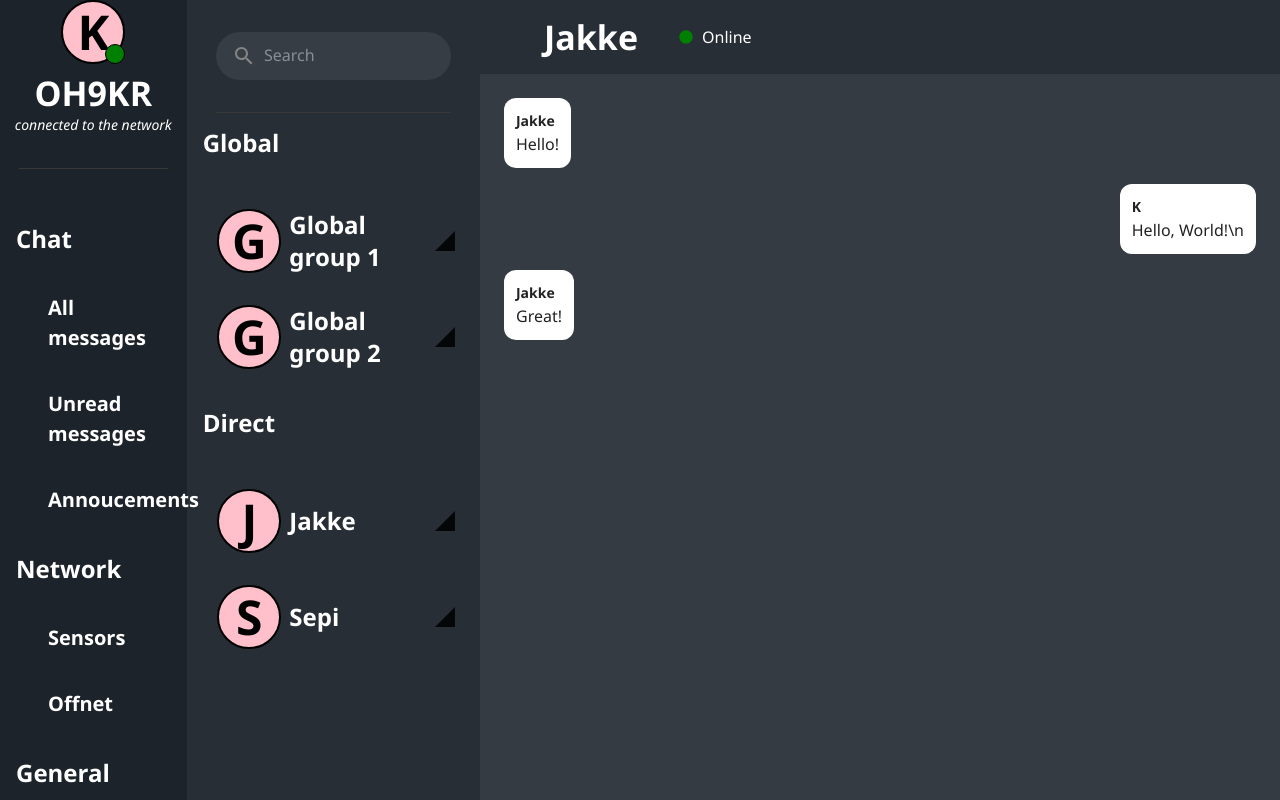
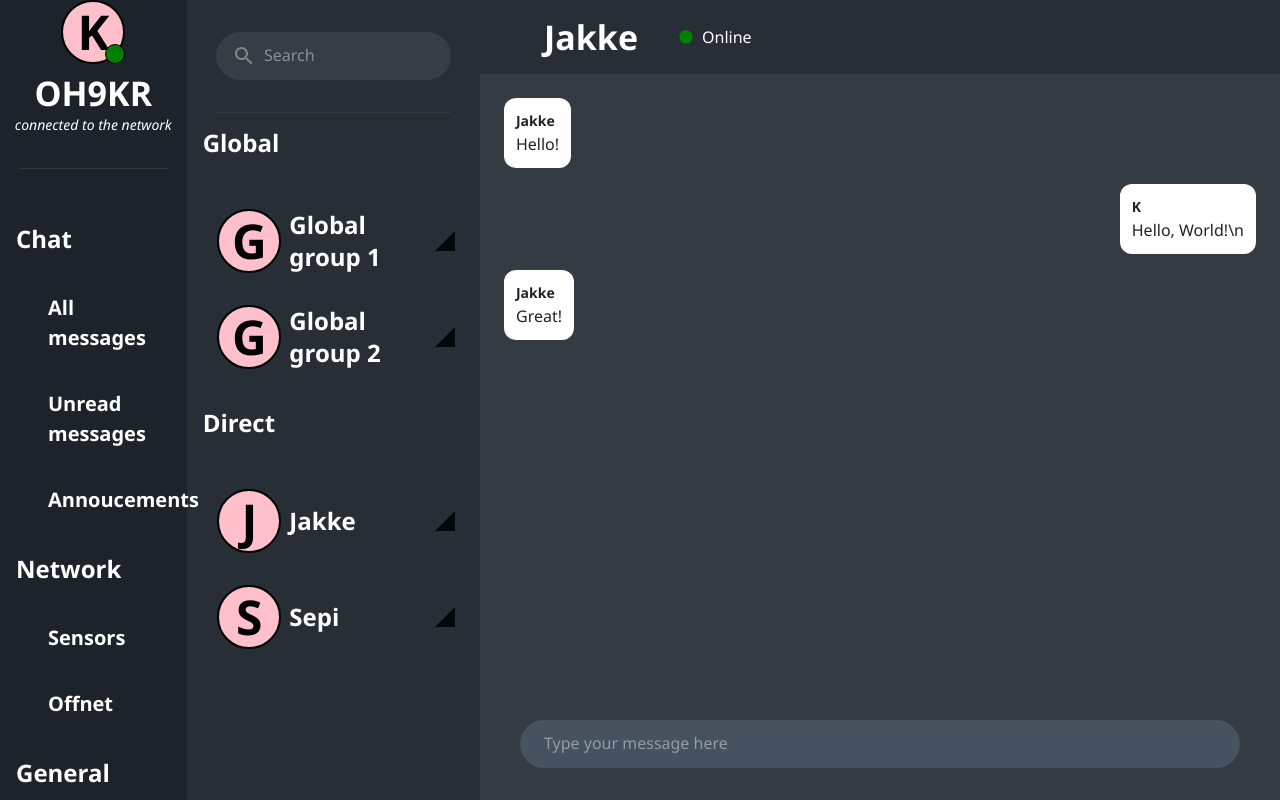
Before and after one commit to komppa/LoRaChat_v4, a React (Create React App) app in the folder web/: page / in a window 1280 px wide. Shown: the top 800 px of the page. Built offline with nearby package versions, Linux system fonts and the light colour scheme; the HTML template or start-up script is replaced by a standard one; a web font is replaced by a local one.

Commit message:
implement message input

```diff
--- a/web/src/components/Chat.tsx
+++ b/web/src/components/Chat.tsx
@@ -1,7 +1,7 @@
-import { Typography } from '@mui/material'
-import { Box } from '@mui/material'
-import React from 'react'
-import { Circle } from '@mui/icons-material'
+import React, { useState } from 'react'
+// import { SystemProps } from '@mui/system'
+import { InputBase, Box, IconButton, Typography } from '@mui/material'
+import { Clear as ClearIcon, Circle } from '@mui/icons-material'
 
 
 interface ChatHeaderProps {
@@ -63,6 +63,10 @@ interface ChatWindowProps {
   messages: Message[];
 }
 
+// interface ChatWindowProps extends SystemProps {
+//     messages: Message[];
+// }
+
 const ChatBubble: React.FC<Message> = ({ sender, content, isCurrentUser }) => {
     return (
         <Box
@@ -93,6 +97,7 @@ export const Chat: React.FC<ChatWindowProps> = ({ messages }) => {
                 flexDirection: 'column',
                 overflowY: 'auto',
                 padding: '1rem',
+                flexGrow: 1,
             }}
         >
             {
@@ -103,3 +108,51 @@ export const Chat: React.FC<ChatWindowProps> = ({ messages }) => {
         </Box>
     )
 }
+
+export const ChatInput = () => {
+
+
+    const [messageInput, setMessageInput] = useState('')
+
+    const handleChange = (event: React.ChangeEvent<HTMLInputElement>) => {
+        setMessageInput(event.target.value)
+    }
+
+    const handleClear = () => setMessageInput('')
+
+    return (
+        <Box
+            sx={{
+                display: 'flex',
+                alignItems: 'center',
+                borderRadius: '50px',
+                backgroundColor: '#465260',
+                padding: '0.5rem',
+                paddingLeft: '1rem',
+                width: '90%',
+                margin: '2rem auto',    // TODO fix 2rem
+                color: '#848484',
+            }}
+        >
+            <InputBase
+                value={ messageInput }
+                onChange={ handleChange }
+                placeholder="Type your message here"
+                sx={{
+                    marginLeft: '0.5rem',
+                    flexGrow: 1,
+                    color: 'white',
+                }}
+            />
+            {
+                messageInput && (
+                    <IconButton onClick={ handleClear } size="small">
+                        <ClearIcon sx={{ color: '#848484' }} />
+                    </IconButton>
+                )
+            }
+        </Box>
+    )
+
+
+}
--- a/web/src/views/ChatPage.tsx
+++ b/web/src/views/ChatPage.tsx
@@ -4,13 +4,14 @@ import {
     Grid,
     Hidden,
     Divider,
+    Box,
 } from '@mui/material'
 import MyAvatar from '../components/MyAvatar'
 import MainMenu from '../components/MainMenu'
 import SearchBar from '../components/SearchBar'
 import { MenuTitle } from '../components/MenuListButton'
 import ChatSelectButton from '../components/ChatSelectButton'
-import { ChatHeader, Chat } from '../components/Chat'
+import { ChatHeader, Chat, ChatInput } from '../components/Chat'
 
 
 const ChatPage = () => {
@@ -132,9 +133,17 @@ const ChatPage = () => {
                 }}
             >
 
-                <ChatHeader name='Jakke' online={true} />
-                <Chat messages={messages} />
-                {/* <ChatInput /> */}
+                <Box
+                    sx={{
+                        display: 'flex',
+                        flexDirection: 'column',
+                        height: '100vh',
+                    }}
+                >
+                    <ChatHeader name="Jakke" online={true} />
+                    <Chat messages={messages} />
+                    <ChatInput />
+                </Box>
 
             </Grid>
 
```
